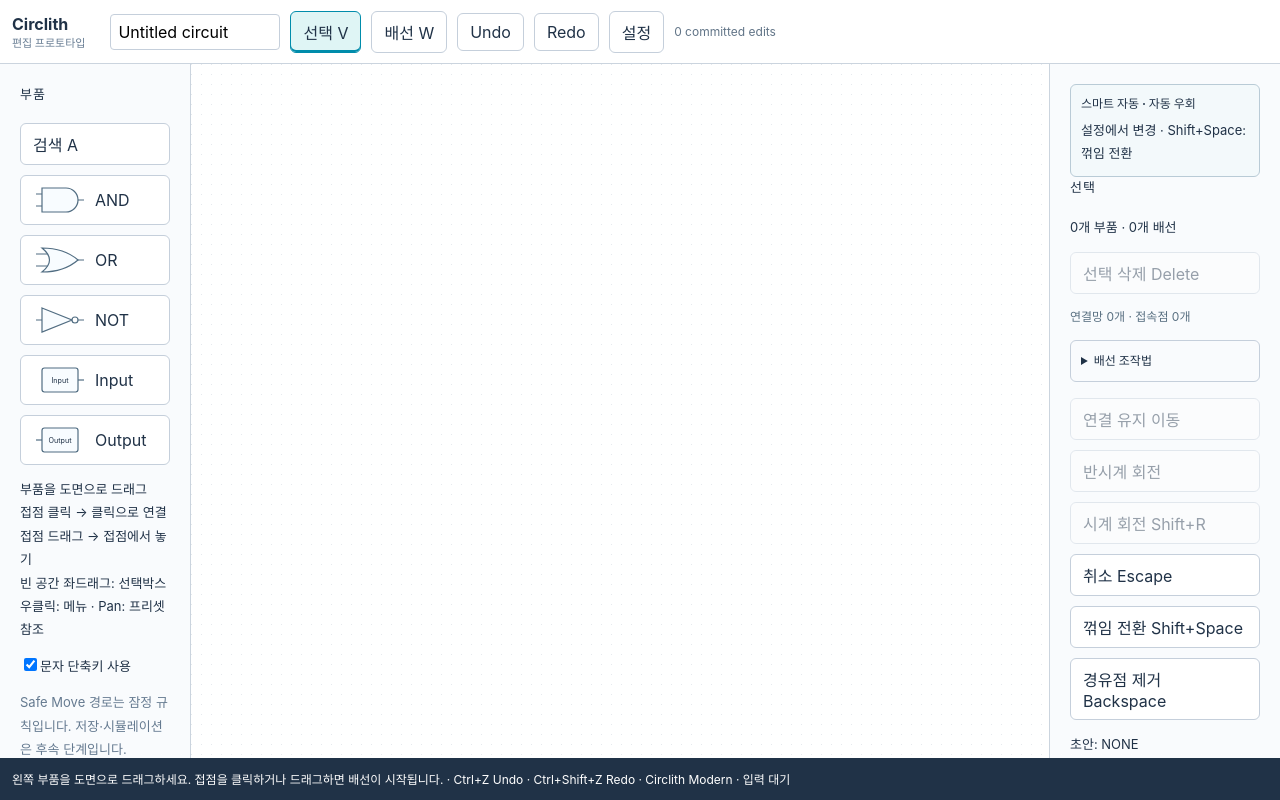
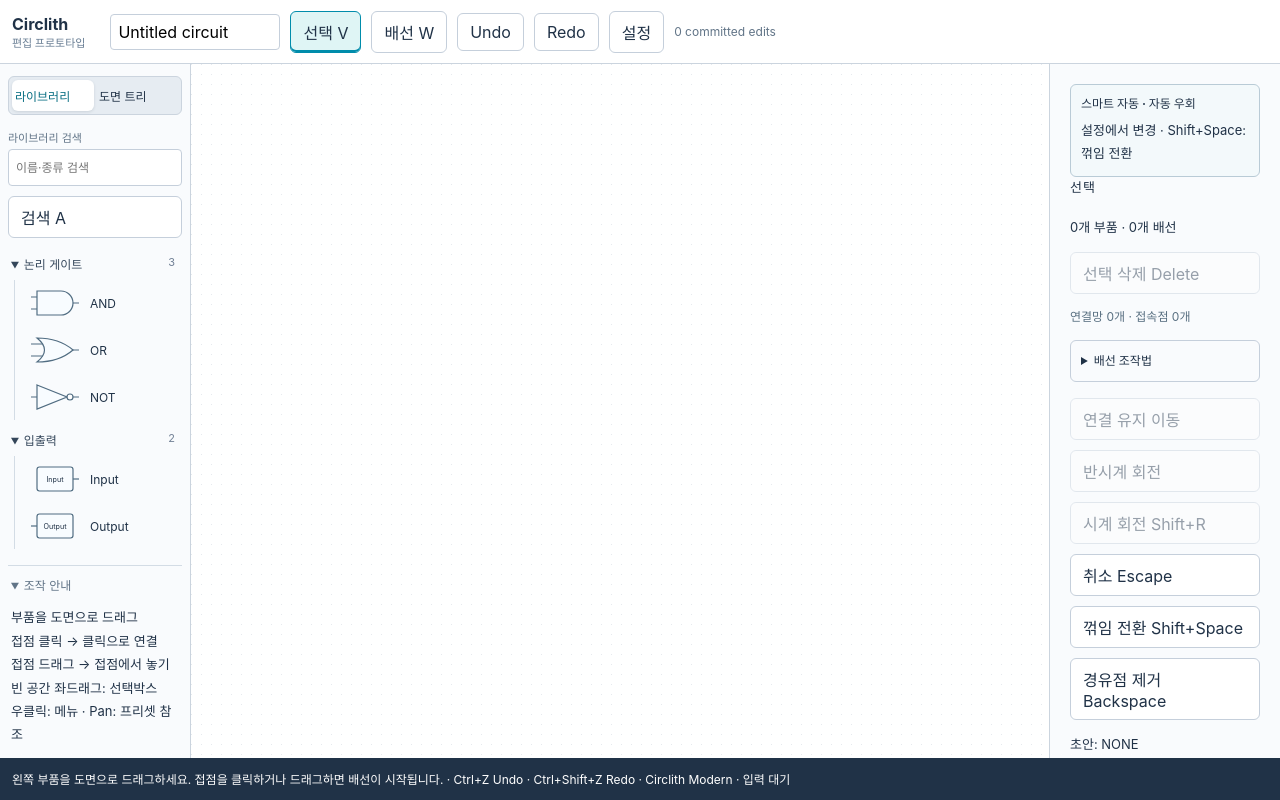
Before and after one commit to caffentrager/Circlith, a React (Vite) app: page / in a window 1280 px wide. Built offline with nearby package versions, Linux system fonts and the light colour scheme.

Commit message:
feat: add tabbed library and circuit hierarchy sidebar

```diff
--- a/src/ui/App.tsx
+++ b/src/ui/App.tsx
@@ -34,6 +34,7 @@ import {
 import { signature, type UserProfile } from "../input/types";
 import { keyboardAdapter } from "./keyboardAdapter";
 import { InputSettings } from "./InputSettings";
+import { EditorSidebar } from "./EditorSidebar";
 import { fitView, wheelZoomFactor, zoomView, ZOOM_STEP } from "../geometry/view";
 import { collidingSegments, defaultRouting, routingLabel, routingStorageKey, validateRouting, type RoutingSettings } from "../geometry/routing";
 import "./style.css";
@@ -534,83 +535,7 @@ export function App() {
         Number(b.toLowerCase() === search?.toLowerCase()) -
         Number(a.toLowerCase() === search?.toLowerCase()),
     );
-  return (
-    <div
-      className="app"
-      onContextMenuCapture={(e) => {
-        const el = e.target as HTMLElement;
-        if (el.closest("input,textarea") || el.isContentEditable) return;
-        // pointerup may mount a menu overlay before the browser emits contextmenu.
-        // Capture at the app boundary so the new target cannot bypass suppression.
-        e.preventDefault();
-        e.stopPropagation();
-      }}
-      onPointerDownCapture={(e) => {
-        // Right-clicking a modal backdrop must keep keyboard ownership (including Esc).
-        const el = e.target as HTMLElement;
-        if (e.button === 2 && (menu || settings || connectionChoice || selectionChoice) && !el.closest("input,textarea") && !el.isContentEditable)
-          e.preventDefault();
-      }}
-      onFocusCapture={(e) => {
-        resolver.cancel();
-        const el = e.target as HTMLElement;
-        editor.focus = el.closest("svg")
-          ? "CANVAS"
-          : el.matches('input,textarea') || el.isContentEditable
-            ? "TEXT_EDITOR"
-            : el.closest('.overlay,[role="dialog"]') ? "MODAL" : "CANVAS";
-      }}
-      onClick={(e) => {
-        const button = (e.target as Element).closest("button");
-        if (button && !button.disabled && !button.closest('.overlay,[role="dialog"]')) svg.current?.focus({ preventScroll: true });
-      }}
-    >
-      <header>
-        <strong>
-          Circlith <small>편집 프로토타입</small>
-        </strong>
-        <input aria-label="프로젝트 이름" defaultValue="Untitled circuit" />
-        <button
-          aria-pressed={editor.tool === "SELECT"}
-          onClick={() => {
-            dispatch("tool.select");
-          }}
-        >
-          선택 {hint("tool.select")}
-        </button>
-        <button
-          aria-pressed={editor.tool === "WIRE"}
-          onClick={() => {
-            dispatch("wire.start");
-            svg.current?.focus({ preventScroll: true });
-            refresh();
-          }}
-        >
-          배선 {hint("wire.start")}
-        </button>
-        <button onClick={() => dispatch("history.undo")}>Undo</button>
-        <button onClick={() => dispatch("history.redo")}>Redo</button>
-        <button
-          onClick={() => {
-            rollback();
-            resolver.cancel();
-            setSettings(true);
-          }}
-        >
-          설정
-        </button>
-        <span>{editor.history.length} committed edits</span>
-      </header>
-      <aside className="library">
-        <h2>부품</h2>
-        <button
-          onClick={() => {
-            dispatch("component.addSearch");
-          }}
-        >
-          검색 {hint("component.addSearch")}
-        </button>
-        {kinds.map((k) => (
+  const renderPaletteButton = (k: Kind) => (
           <button
             key={k}
             onPointerDown={(e) => {
@@ -691,7 +616,91 @@ export function App() {
           >
             <svg aria-hidden="true" className="library-symbol" viewBox="-45 -25 90 50"><GateBody kind={k}/></svg>{k}
           </button>
-        ))}
+  );
+  return (
+    <div
+      className="app"
+      onContextMenuCapture={(e) => {
+        const el = e.target as HTMLElement;
+        if (el.closest("input,textarea") || el.isContentEditable) return;
+        // pointerup may mount a menu overlay before the browser emits contextmenu.
+        // Capture at the app boundary so the new target cannot bypass suppression.
+        e.preventDefault();
+        e.stopPropagation();
+      }}
+      onPointerDownCapture={(e) => {
+        // Right-clicking a modal backdrop must keep keyboard ownership (including Esc).
+        const el = e.target as HTMLElement;
+        if (e.button === 2 && (menu || settings || connectionChoice || selectionChoice) && !el.closest("input,textarea") && !el.isContentEditable)
+          e.preventDefault();
+      }}
+      onFocusCapture={(e) => {
+        resolver.cancel();
+        const el = e.target as HTMLElement;
+        editor.focus = el.closest("svg")
+          ? "CANVAS"
+          : el.matches('input,textarea') || el.isContentEditable
+            ? "TEXT_EDITOR"
+            : el.closest('.overlay,[role="dialog"]') ? "MODAL" : "CANVAS";
+      }}
+      onClick={(e) => {
+        const button = (e.target as Element).closest("button");
+        if (button && !button.disabled && !button.closest('.overlay,[role="dialog"],.sidebar-tabs')) svg.current?.focus({ preventScroll: true });
+      }}
+    >
+      <header>
+        <strong>
+          Circlith <small>편집 프로토타입</small>
+        </strong>
+        <input aria-label="프로젝트 이름" defaultValue="Untitled circuit" />
+        <button
+          aria-pressed={editor.tool === "SELECT"}
+          onClick={() => {
+            dispatch("tool.select");
+          }}
+        >
+          선택 {hint("tool.select")}
+        </button>
+        <button
+          aria-pressed={editor.tool === "WIRE"}
+          onClick={() => {
+            dispatch("wire.start");
+            svg.current?.focus({ preventScroll: true });
+            refresh();
+          }}
+        >
+          배선 {hint("wire.start")}
+        </button>
+        <button onClick={() => dispatch("history.undo")}>Undo</button>
+        <button onClick={() => dispatch("history.redo")}>Redo</button>
+        <button
+          onClick={() => {
+            rollback();
+            resolver.cancel();
+            setSettings(true);
+          }}
+        >
+          설정
+        </button>
+        <span>{editor.history.length} committed edits</span>
+      </header>
+      <EditorSidebar circuit={editor.circuit} selection={editor.selection}
+        renderPart={renderPaletteButton} searchCommand={(<button
+          onClick={() => {
+            dispatch("component.addSearch");
+          }}
+        >
+          검색 {hint("component.addSearch")}
+        </button>)}
+        busy={!!editor.draft || !!editor.selectionBox || !!gesture.current || !!paletteDrag.current}
+        onSelect={(key, additive) => {
+          dispatch(additive ? "selection.toggleItem" : "selection.replaceItem", {key});
+          svg.current?.focus({preventScroll:true});
+        }}
+        onReveal={key => {
+          dispatch("selection.replaceItem", {key}); dispatch("view.fitSelection");
+          svg.current?.focus({preventScroll:true});
+        }}>
         <p>
           부품을 도면으로 드래그
           <br />
@@ -715,7 +724,7 @@ export function App() {
           Safe Move 경로는 잠정 규칙입니다. 저장·시뮬레이션은 후속
           단계입니다.
         </p>
-      </aside>
+      </EditorSidebar>
       <main>
         <svg
           ref={svg}
--- /dev/null
+++ b/src/ui/EditorSidebar.tsx
@@ -0,0 +1,115 @@
+import { useState, type ReactNode } from 'react';
+import type { Circuit, Kind } from '../model/circuit';
+
+const categories: { name: string; kinds: Kind[] }[] = [
+  { name: '논리 게이트', kinds: ['AND', 'OR', 'NOT'] },
+  { name: '입출력', kinds: ['Input', 'Output'] },
+];
+
+export function EditorSidebar({ circuit, selection, renderPart, searchCommand, onSelect, onReveal, busy, children }: {
+  circuit: Circuit;
+  selection: string[];
+  renderPart: (kind: Kind) => ReactNode;
+  searchCommand: ReactNode;
+  onSelect: (key: string, additive: boolean) => void;
+  onReveal: (key: string) => void;
+  busy: boolean;
+  children: ReactNode;
+}) {
+  const [tab, setTab] = useState<'library' | 'scene'>('library');
+  const [queries, setQueries] = useState({ library: '', scene: '' });
+  const [closed, setClosed] = useState<Record<string, boolean>>({});
+  const query = queries[tab].trim().toLocaleLowerCase();
+  const match = (text: string) => text.toLocaleLowerCase().includes(query);
+  const components = Object.values(circuit.components);
+  const nets = Object.values(circuit.nets);
+  const wires = Object.values(circuit.geometry.wires);
+  const componentNames = new Map<string, string>();
+  const counts = new Map<string, number>();
+  for (const component of components) {
+    const n = (counts.get(component.kind) ?? 0) + 1;
+    counts.set(component.kind, n);
+    componentNames.set(component.id, component.name === component.kind ? `${component.name} ${n}` : component.name);
+  }
+  const pinName = (id: string) => {
+    const pin = circuit.pins[id];
+    return `${componentNames.get(pin.component)} · ${pin.direction === 'in' ? 'IN' : 'OUT'}${pin.index + 1}`;
+  };
+  const wireName = (wire: typeof wires[number]) => {
+    const name = (end: typeof wire.from) => end.type === 'pin' ? pinName(end.id) : '접속점';
+    return `${name(wire.from)} → ${name(wire.to)}`;
+  };
+  const folder = (id: string, label: string, count: number, content: ReactNode) => <details
+    key={id} className="outline-folder" open={query !== '' || !closed[id]}
+    onToggle={e => {
+      if (query) return;
+      const isClosed = !e.currentTarget.open;
+      setClosed(prev => prev[id] === isClosed ? prev : { ...prev, [id]: isClosed });
+    }}>
+    <summary><span>{label}</span><span className="outline-count">{count}</span></summary>
+    <ul>{content}</ul>
+  </details>;
+  const row = (key: string, name: string, type: string) => <li key={key}>
+    <button className={`outline-object${selection.includes(key) ? ' active' : ''}`}
+      data-outline-object={key} aria-pressed={selection.includes(key)} disabled={busy}
+      title={`${name}\n${key}\n클릭: 선택 · Shift+클릭: 추가/해제 · 더블클릭: 화면 맞춤`}
+      onClick={e => onSelect(key, e.shiftKey)} onDoubleClick={() => onReveal(key)}>
+      <span className="outline-type" aria-hidden="true">{type}</span>
+      <span className="outline-name">{name}</span>
+    </button>
+  </li>;
+  const visibleComponents = components.filter(c => match(`${componentNames.get(c.id)} ${c.kind} 부품`));
+  const visibleNets = nets.map((net, i) => {
+    const label = `연결망 ${i + 1}`;
+    const items = wires.filter(w => w.net === net.id && (match(label) || match(`배선 ${wireName(w)}`)));
+    return { net, label, items };
+  }).filter(n => n.items.length);
+  const visibleCategories = categories.map(category => ({ ...category,
+    kinds: category.kinds.filter(kind => match(category.name) || match(kind)),
+  })).filter(category => category.kinds.length);
+
+  return <aside className="library editor-sidebar" aria-label="에디터 탐색">
+    <div className="sidebar-tabs" role="tablist" aria-label="탐색 패널">
+      {(['library', 'scene'] as const).map((value, index, values) => <button key={value}
+        id={`sidebar-${value}-tab`} role="tab" aria-selected={tab === value}
+        aria-controls={`sidebar-${value}-panel`} tabIndex={tab === value ? 0 : -1}
+        onClick={() => setTab(value)} onKeyDown={e => {
+          if (['ArrowLeft', 'ArrowRight', 'Home', 'End'].includes(e.key)) {
+            e.preventDefault();
+            const next = e.key === 'Home' ? 'library' : e.key === 'End' ? 'scene' : values[1 - index];
+            setTab(next); document.getElementById(`sidebar-${next}-tab`)?.focus({preventScroll:true});
+          }
+        }}>{value === 'library' ? '라이브러리' : '도면 트리'}</button>)}
+    </div>
+    <div role="tabpanel" id={`sidebar-${tab}-panel`} aria-labelledby={`sidebar-${tab}-tab`}>
+      <label className="sidebar-search"><span>{tab === 'library' ? '라이브러리 검색' : '도면 트리 검색'}</span>
+        <input type="search" value={queries[tab]} placeholder={tab === 'library' ? '이름·종류 검색' : '부품·배선 검색'}
+          onChange={e => setQueries({ ...queries, [tab]: e.target.value })}/>
+      </label>
+      {tab === 'library' ? <>
+        {searchCommand}
+        <section className="sidebar-outline" aria-label="부품 라이브러리">
+          {visibleCategories.map(category => folder(`library-${category.name}`, category.name, category.kinds.length,
+            category.kinds.map(kind => <li key={kind}>{renderPart(kind)}</li>)))}
+          {!visibleCategories.length && <p className="sidebar-empty">검색 결과가 없습니다.</p>}
+        </section>
+      </> : <>
+        <p className="sidebar-summary">부품 {components.length} · 배선 {wires.length}</p>
+        {busy && <p className="sidebar-empty">초안을 확정하거나 취소하면 항목을 선택할 수 있습니다.</p>}
+        <section className="sidebar-outline" aria-label="도면 객체">
+          {folder('scene-components', '부품', visibleComponents.length,
+            visibleComponents.map(c => row(c.id, componentNames.get(c.id)!, c.kind)))}
+          {folder('scene-nets', '연결망', visibleNets.length,
+            visibleNets.map(({net,label,items}) => <li key={net.id}>
+              {folder(`net-${net.id}`,label,items.length,
+                items.map((w) => row(w.id,wireName(w),'선')))}
+            </li>))}
+          {!components.length && !wires.length ? <p className="sidebar-empty">아직 배치된 객체가 없습니다.<br/>라이브러리에서 부품을 가져오세요.</p>
+            : !visibleComponents.length && !visibleNets.length && <p className="sidebar-empty">검색 결과가 없습니다.</p>}
+        </section>
+        <p className="sidebar-empty">Shift+클릭: 추가 선택<br/>더블클릭: 선택 항목 화면 맞춤</p>
+      </>}
+    </div>
+    <details className="sidebar-help" open><summary>조작 안내</summary>{children}</details>
+  </aside>;
+}
--- a/src/ui/style.css
+++ b/src/ui/style.css
@@ -76,6 +76,31 @@ aside {
   background: #f9fbfd;
 }
 .library { min-height:0; overflow-y:auto; }
+.editor-sidebar { padding: 12px 8px; }
+.sidebar-tabs { display:flex; gap:2px; padding:3px; border:1px solid #cbd4de; border-radius:6px; background:#e6ecf2; margin-bottom:14px; }
+.sidebar-tabs button { flex:1; width:auto; margin:0; padding:7px 3px; border:0; background:transparent; font-size:12px; text-align:center; white-space:nowrap; }
+.sidebar-tabs button[aria-selected="true"] { background:white; color:#086e82; box-shadow:0 1px 3px #20324722; }
+.sidebar-search { display:block; margin-bottom:10px; }
+.sidebar-search span { display:block; font-size:11px; color:#617487; }
+.sidebar-search input { width:100%; min-width:0; font-size:12px; }
+.sidebar-outline { font-size:12px; }
+.outline-folder { margin:0 0 3px; }
+.outline-folder > summary { cursor:pointer; padding:7px 3px; user-select:none; border-radius:4px; color:#34465a; }
+.outline-folder > summary:hover { background:#e9eff5; }
+.outline-folder > summary:focus-visible, .sidebar-help > summary:focus-visible { outline:2px solid #0792b3; }
+.outline-count { float:right; color:#738297; font-size:11px; padding:0 4px; }
+.outline-folder ul { list-style:none; margin:0 0 4px 6px; padding:0 0 0 8px; border-left:1px solid #d3dce5; }
+.outline-folder li { min-width:0; }
+.sidebar-outline button { display:flex; align-items:center; gap:5px; min-width:0; padding:6px 4px; margin:1px 0; border:1px solid transparent; background:transparent; font-size:12px; border-radius:3px; }
+.sidebar-outline button:hover { background:#e7f2f6; }
+.sidebar-outline button:disabled { opacity:.5; cursor:default; }
+.sidebar-outline button.active { border-color:#3e9cae; background:#d7edf4; color:#07546a; }
+.sidebar-outline .library-symbol { flex:none; width:34px; height:24px; margin:0; }
+.outline-type { flex:none; color:#648294; font-size:9px; min-width:23px; text-align:center; }
+.outline-name { overflow:hidden; text-overflow:ellipsis; white-space:nowrap; }
+.sidebar-summary, .sidebar-empty { font-size:11px; color:#667b8e; line-height:1.6; margin:8px 3px; }
+.sidebar-help { margin-top:16px; border-top:1px solid #d3dce5; padding:10px 3px; }
+.sidebar-help > summary { cursor:pointer; font-size:12px; color:#617487; }
 aside button {
   display: block;
   width: 100%;
```
Also changed, not shown: 4 other files (tests, documents, lock files or other folders).
